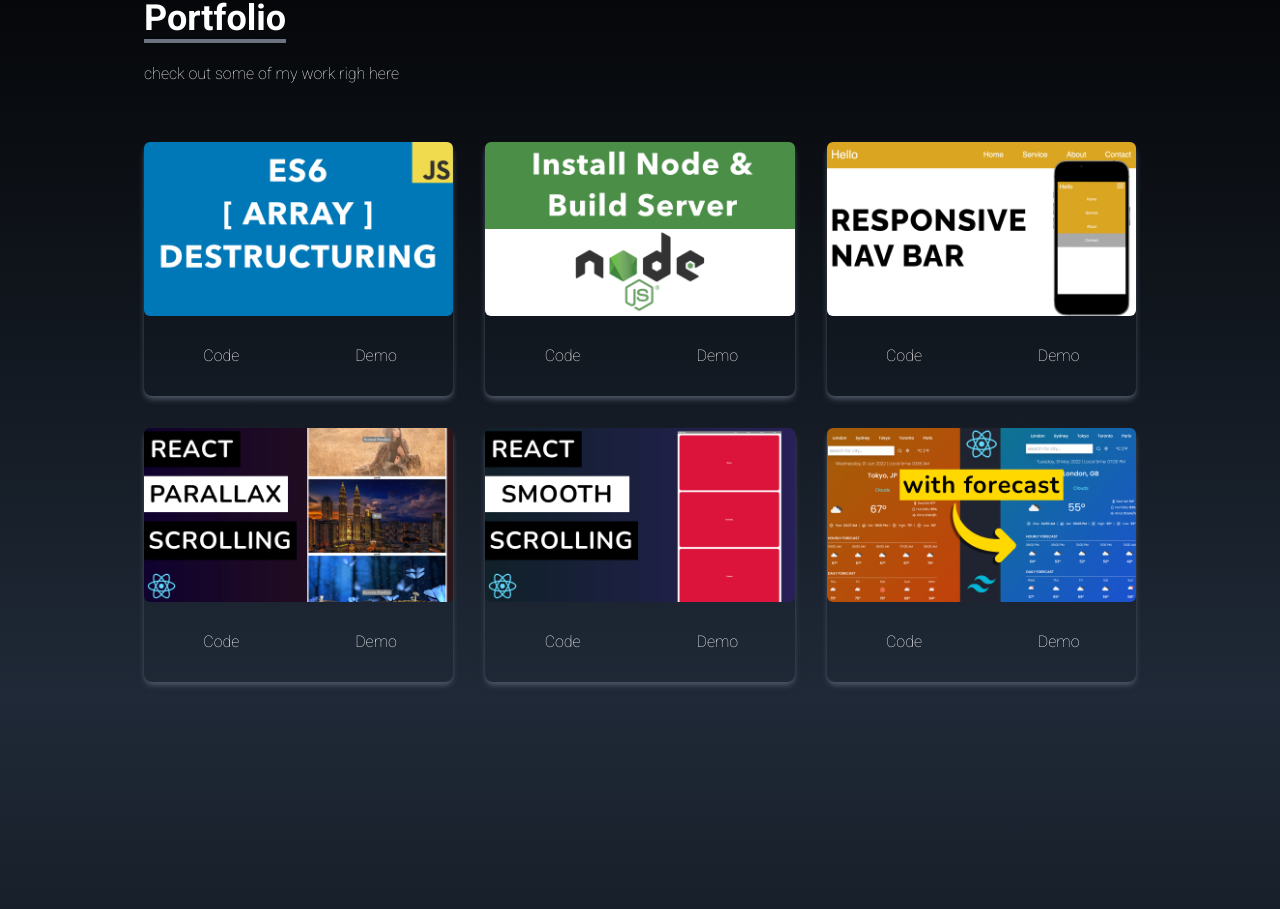
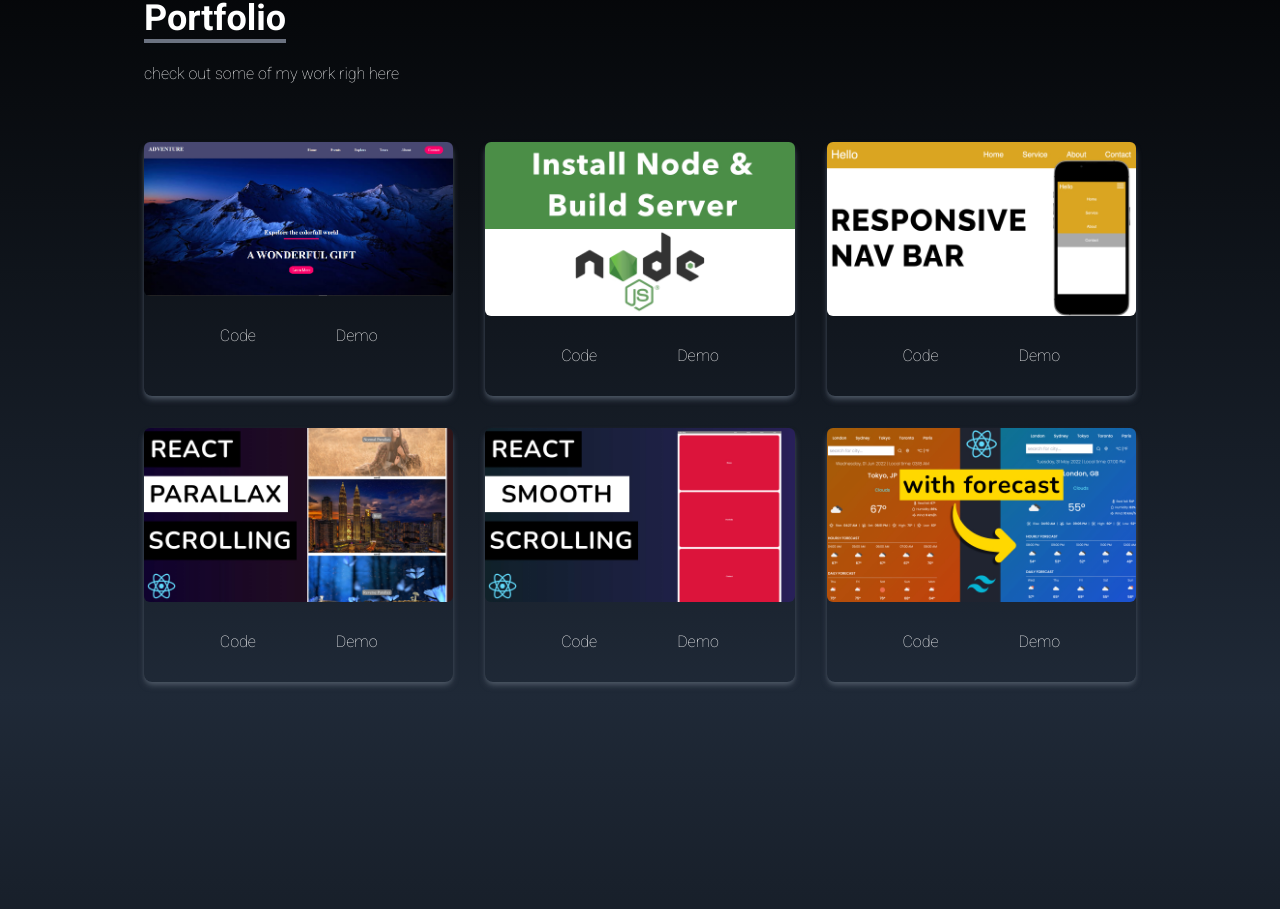
Before and after one commit to wasimhaider55/personalPortfolio, a React (Create React App) app in the folder onePortfolio/: page / in a window 1280 px wide. Shown: the part 1091-2000 px from the top of the page. Built offline with nearby package versions, Linux system fonts and the light colour scheme.

Commit message:
added some experience of projects

```diff
--- a/onePortfolio/src/components/Portfolio.jsx
+++ b/onePortfolio/src/components/Portfolio.jsx
@@ -1,5 +1,5 @@
 import React from 'react'
-import arrayDestruct from "../assets/portfolio/arrayDestruct.jpg";
+import adventure from "../assets/portfolio/adventure.png"
 import installNode from "../assets/portfolio/installNode.jpg";
 import navbar from "../assets/portfolio/navbar.jpg";
 import reactParallax from "../assets/portfolio/reactParallax.jpg";
@@ -8,27 +8,29 @@ import reactWeather from "../assets/portfolio/reactWeather.jpg";
 const Portfolio = () => {
   const portfolios = [
     {
-      id:1,
-      src: arrayDestruct
+      id: 1,
+      src: adventure,
+      code: "https://github.com/wasimhaider55/cssProjects/tree/main/web3/adventure",
+      live: "https://css-projects-wasimhaider55.vercel.app/",
     },
     {
-      id:2,
+      id: 2,
       src: installNode
     },
     {
-      id:3,
+      id: 3,
       src: navbar
     },
     {
-      id:4,
+      id: 4,
       src: reactParallax
     },
     {
-      id:5,
+      id: 5,
       src: reactSmooth
     },
     {
-      id:6,
+      id: 6,
       src: reactWeather
     },
   ]
@@ -45,14 +47,14 @@ const Portfolio = () => {
 
         <div className=' grid sm:grid-cols-2 md:grid-cols-3 gap-8 px-12 sm:px-0'>
           {
-            portfolios.map(({id,src}) =>(
+            portfolios.map(({ id, src, code, live }) => (
               <div key={id} className=' shadow-md shadow-gray-600 rounded-lg '>
-            <img src={src} alt="" className=' rounded-md duration-200 hover:scale-105' />
-            <div className='flex items-center justify-center'>
-              <button className=' w-1/2 px-6  py-3 m-4 duration-200 hover:scale-105'>Code</button>
-              <button className='w-1/2 px-6  py-3 m-4 duration-200 hover:scale-105'>Demo</button>
-            </div>
-          </div>
+                <img src={src} alt="" className=' rounded-md duration-200 hover:scale-105' />
+                <div className='flex items-center justify-center'>
+                  <a href={code}><button className=' w-1/2 px-6  py-3 m-4 duration-200 hover:scale-105'>Code</button></a>
+                  <a href={live}><button className='w-1/2 px-6  py-3 m-4 duration-200 hover:scale-105'>Demo</button></a>
+                </div>
+              </div>
 
             ))
           }
```
Also changed, not shown: onePortfolio/src/assets/portfolio/adventure.png (added), onePortfolio/src/assets/portfolio/arrayDestruct.jpg (deleted).
